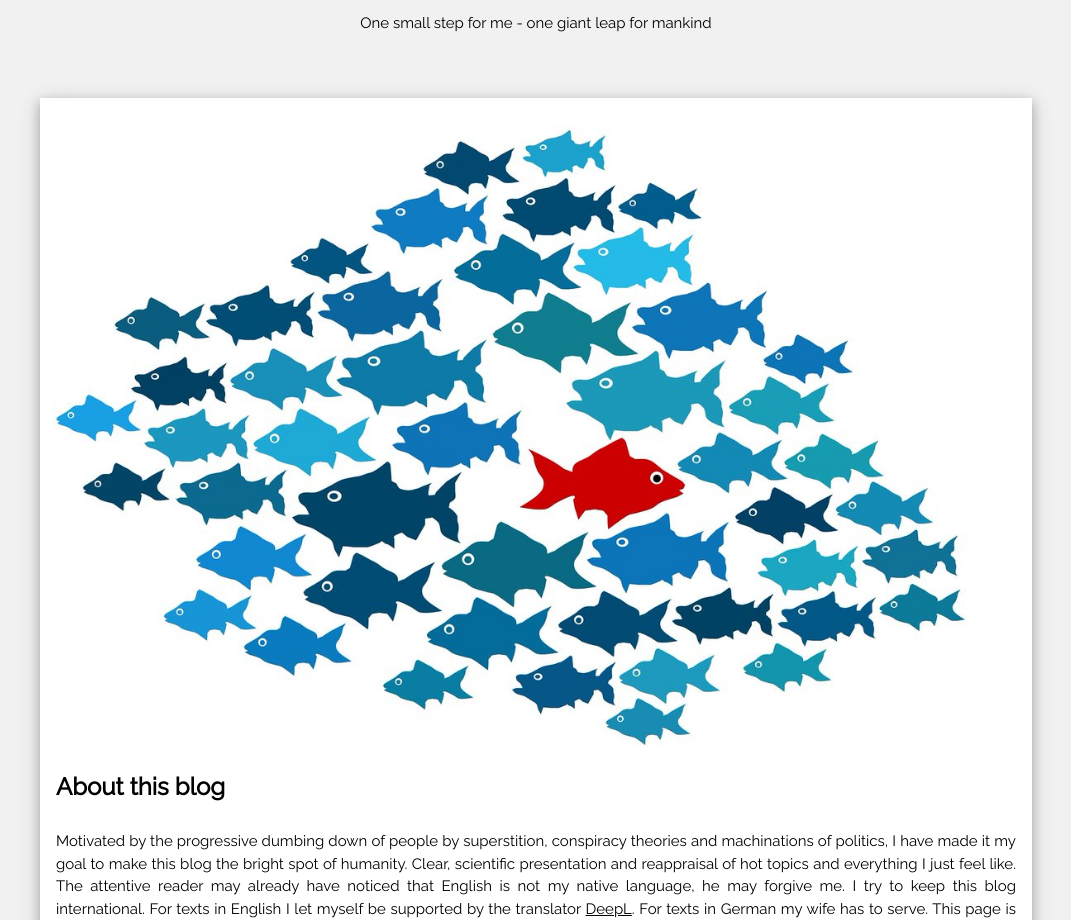
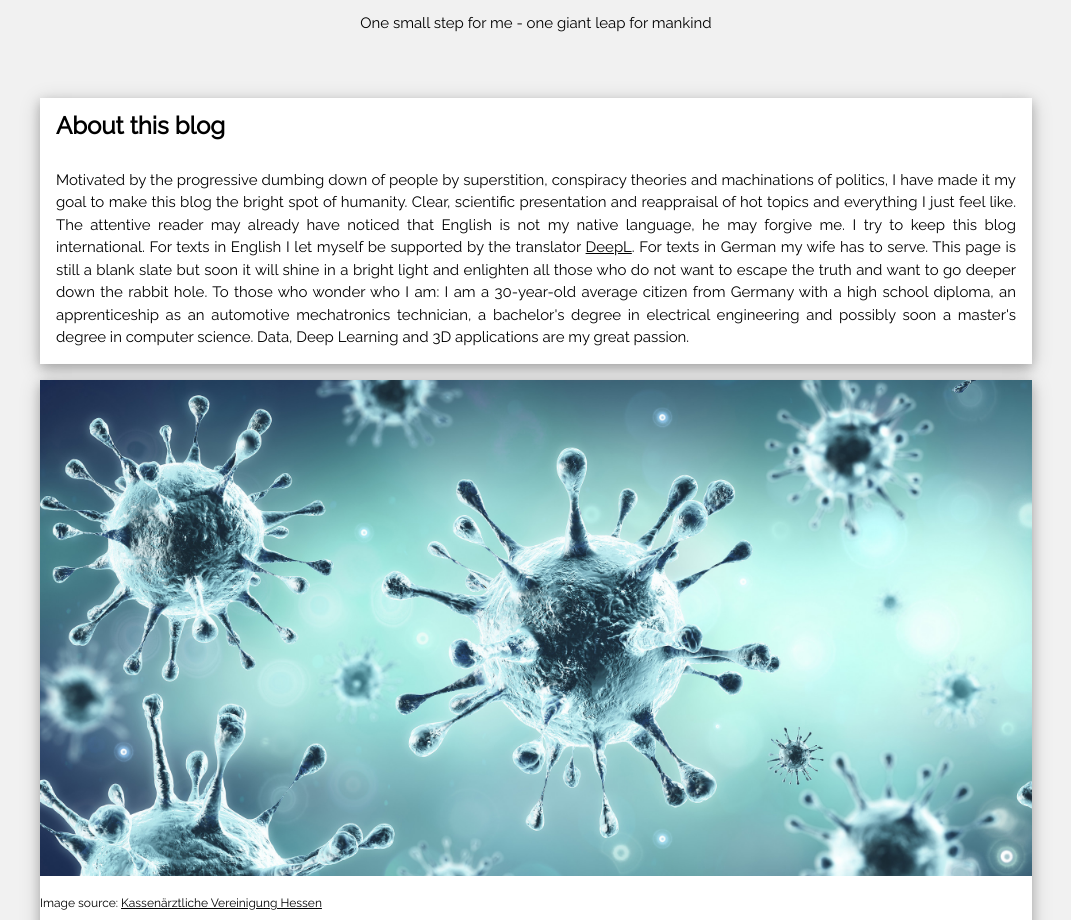
Before and after one commit to a-python-script/a-python-script.github.io, a plain HTML site: page index.html in a window 1280 px wide. Shown: the part 99-1019 px from the top of the page, without its empty margins (104-1175 px from the left). Drawn offline with nearby package versions, Linux system fonts and the light colour scheme.

Commit message:
Finial intial commit

```diff
--- a/index.html
+++ b/index.html
@@ -39,7 +39,6 @@ and is wrapped around the whole page content, except for the footer in this exam
 
       <!-- Blog entry -->
       <div class="w3-card-4 w3-margin w3-white content">
-        <img src="/Fishes.png" alt="Fishes" style="width:100%;height:30%;" class="center">
         <div class="w3-container">
           <h3><b>About this blog</b></h3>
         </div>
@@ -66,7 +65,8 @@ and is wrapped around the whole page content, except for the footer in this exam
 
       <div class="w3-card-4 w3-margin w3-white content">
         <img src="/corona.jpg" alt="Corona-Virus" style="width:100%;height:30%;" class="center">
-
+        <p><small>Image source: <a
+          href="https://www.kvhessen.de/coronavirus/">Kassenärztliche Vereinigung Hessen</a></small></p>
         <div class="w3-container">
           <h3><b>The Political Position of German News Broadcasters During the Corona Pandemic</b></h3>
         </div>
```
Also changed, not shown: archiv/index.html (deleted, +0 -1 lines), Fishes.png (deleted).
